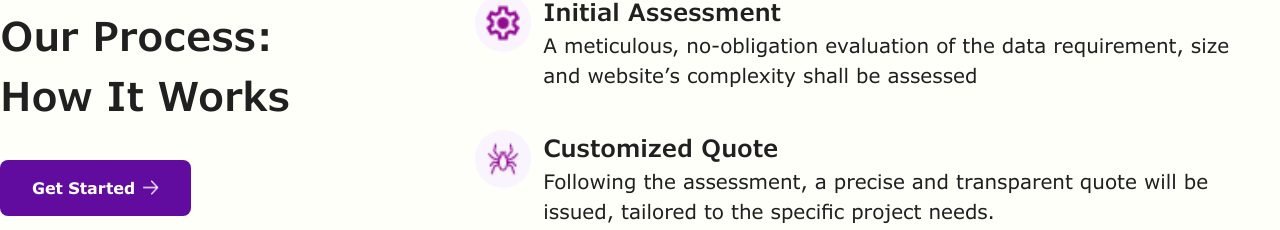
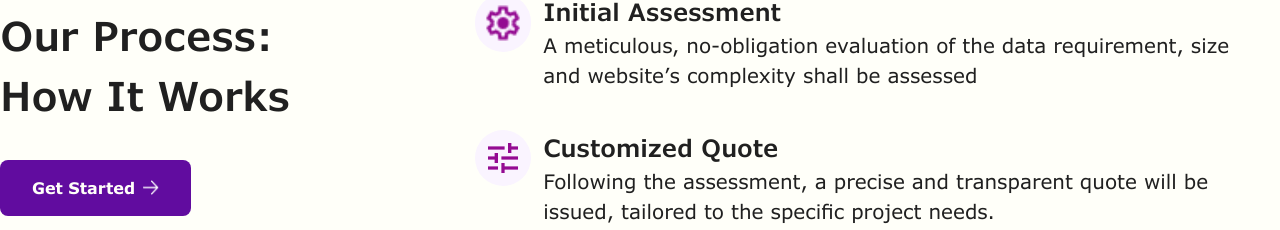
Before and after one commit to beecodeguy/crawlhub, a Next.js app: page / in a window 1280 px wide. Shown: the part 3111-3341 px from the top of the page. Built offline with nearby package versions, Linux system fonts and the light colour scheme.

Commit message:
remove spider icon and replace with customized icon

```diff
--- a/src/app/(webpage)/_components/OurProcess.tsx
+++ b/src/app/(webpage)/_components/OurProcess.tsx
@@ -1,8 +1,8 @@
 import {
+  Customized,
   DataDeliveryIcon,
   InfoIcon,
   SettingIcon,
-  SpiderIcon,
 } from "@/assets/icons";
 import IconWrapper from "@/components/IconWrapper";
 import JumpButton from "@/components/JumpButton";
@@ -52,7 +52,7 @@ const OurProcess = () => {
 size and website’s complexity shall be assessed"
           />
           <ProcessInfo
-            icon={SpiderIcon}
+            icon={Customized}
             title="Customized Quote"
             description="Following the assessment, a precise and transparent quote will be
 issued, tailored to the specific project needs."
--- a/src/assets/icons/index.ts
+++ b/src/assets/icons/index.ts
@@ -11,7 +11,6 @@ export { default as Explore } from "./explore.png";
 export { default as TechComputer } from "./tech_computer.png";
 export { default as InfoIcon } from "./info_icon.png";
 export { default as SettingIcon } from "./settings_icon.png";
-export { default as SpiderIcon } from "./spider_icon.png";
 export { default as DataDeliveryIcon } from "./data_delivery_icon.png";
 export { default as RightArrowIcon } from "./right_arrow._icon.svg";
 export { default as RightArrowWhiteIcon } from "./right_arrow_white_icon.png";
```
Also changed, not shown: src/assets/icons/spider_icon.png (deleted).
